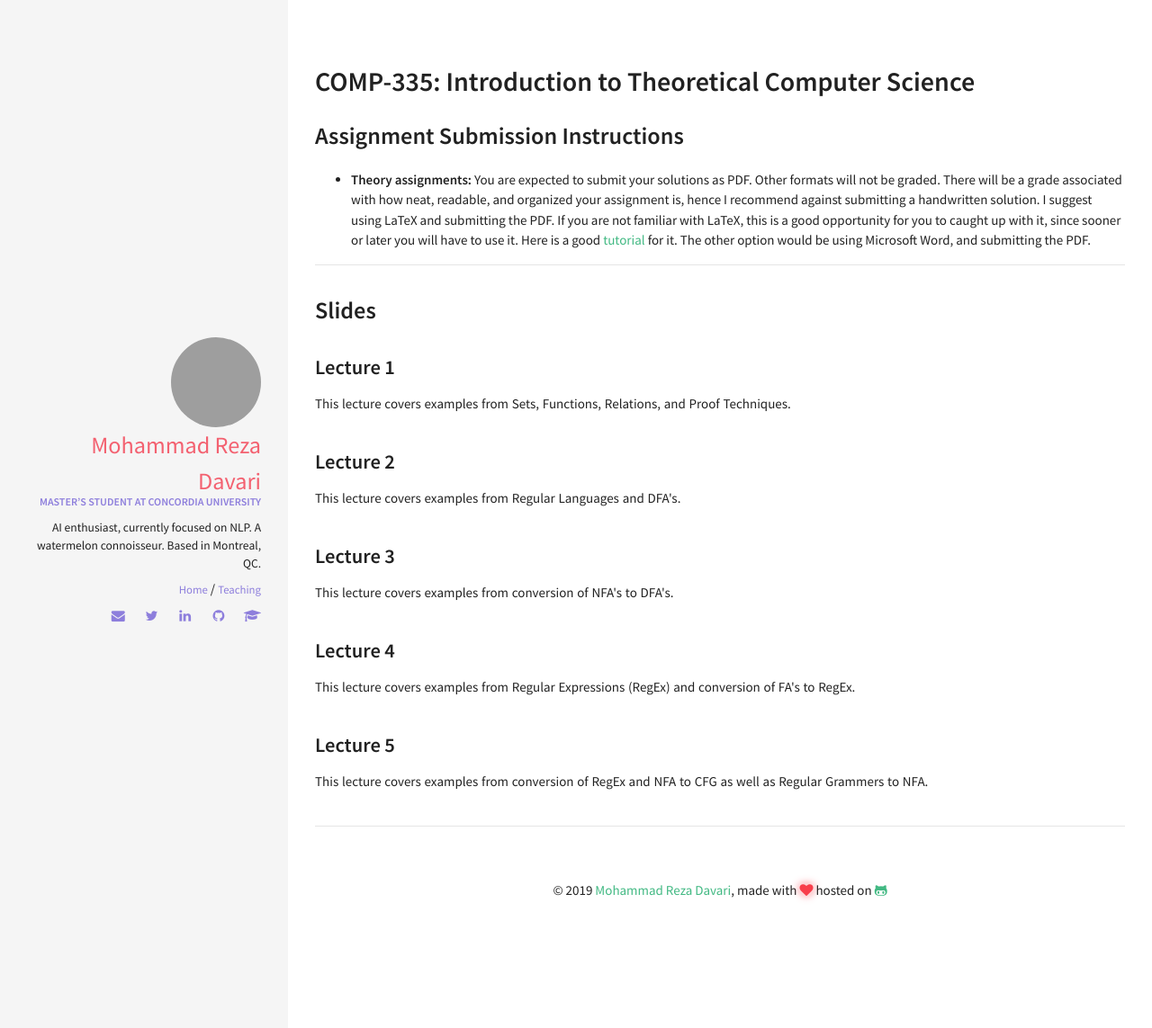
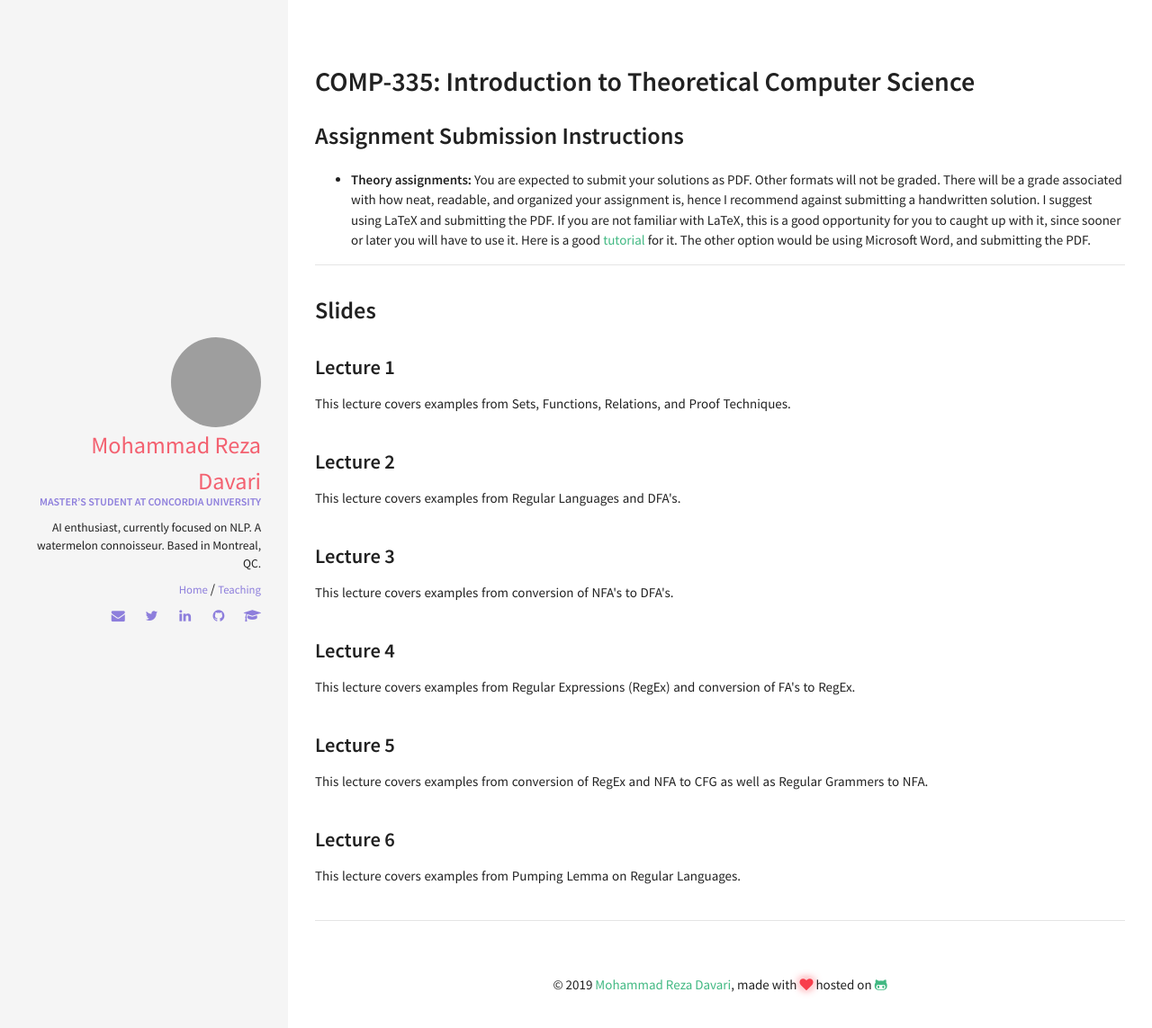
Before and after one commit to rezazzr/davari.io, a Jekyll site: the page built from comp335.html, in a window 1280 px wide. Shown: the top 1143 px of the page at 90% size. Built offline with Jekyll 4.4.1, drawn with Linux system fonts in a browser that asks for light colours.

Commit message:
tutorial 6 indexed

```diff
--- a/_data/index/slides335.yml
+++ b/_data/index/slides335.yml
@@ -22,3 +22,8 @@
   descr: This lecture covers examples from conversion of RegEx and NFA to CFG as well as Regular Grammers to NFA.
   url:  https://github.com/rezazzr/davari.io/raw/master/_data/slide_pdf_files/comp335_tutorial5.pdf
   year: 2019
+
+- name: Lecture 6
+  descr: This lecture covers examples from Pumping Lemma on Regular Languages.
+  url:  https://github.com/rezazzr/davari.io/raw/master/_data/slide_pdf_files/comp335_tutorial6.pdf
+  year: 2019
```
